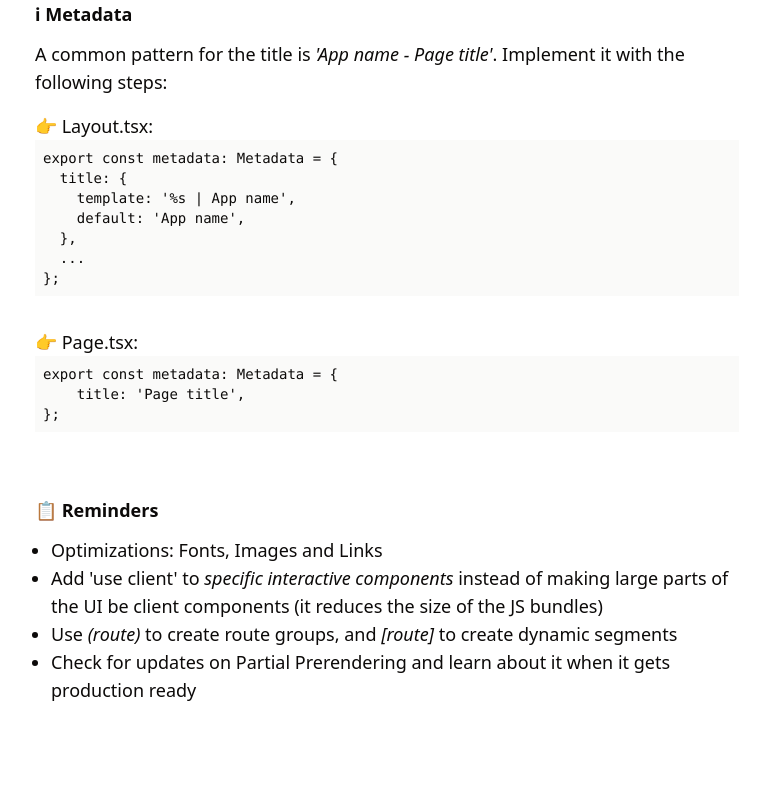
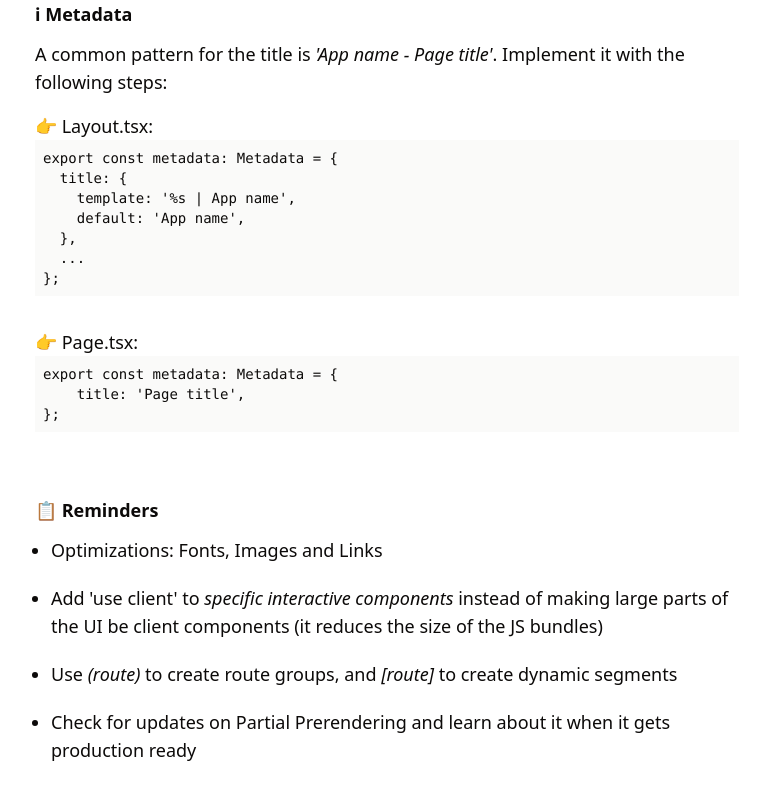
Before and after one commit to ggabrao/nextjs-handbook, a Next.js app: page /tips in a window 1280 px wide. Shown: the part 528-1328 px from the top of the page, without its empty margins (253-1013 px from the left). Before the commit the page ends 1264 px from the top, so only its background shows below. Built offline with nearby package versions, Linux system fonts and the light colour scheme.

Commit message:
Add Tips page

```diff
--- a/app/tips/page.tsx
+++ b/app/tips/page.tsx
@@ -36,12 +36,11 @@ export default function TipsPage() {
           </li>
         </ol>
         <h3 className="font-semibold mb-1.5 lg:text-lg lg:mb-3">📋 Reminders</h3>
-        <ul>
+        <ul className="flex flex-col gap-3 mb-10 lg:mb-16 lg:gap-5">
           <li className="list-disc ml-4">Optimizations: Fonts, Images and Links</li>
           <li className="list-disc ml-4">Add 'use client' to <em>specific interactive components</em> instead of making large parts of the UI be client components <span className="font-medium">(it reduces the size of the JS bundles)</span></li>
           <li className="list-disc ml-4">Use <em>(route)</em> to create route groups, and <em>[route]</em> to create dynamic segments</li>
           <li className="list-disc ml-4">Check for updates on Partial Prerendering and learn about it when it gets production ready</li>
-
         </ul>
       </div>
     </main>
```
